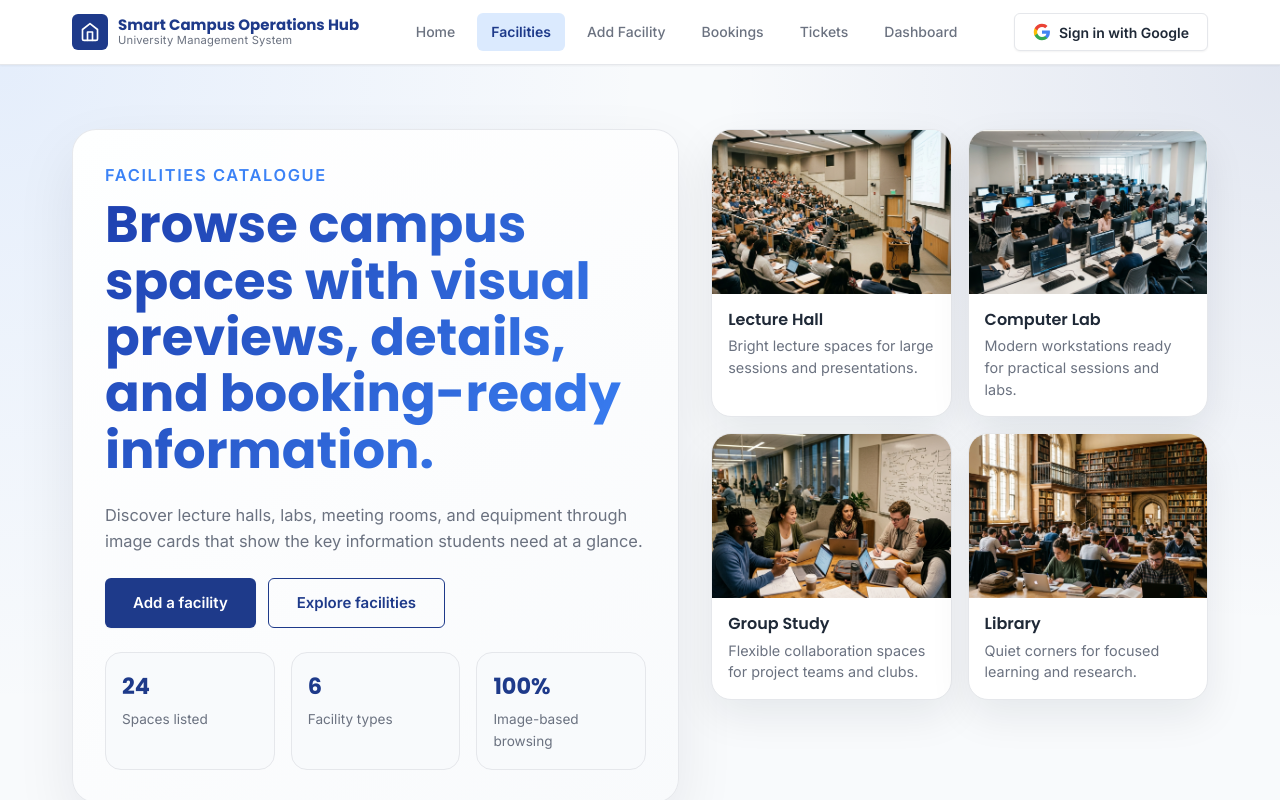
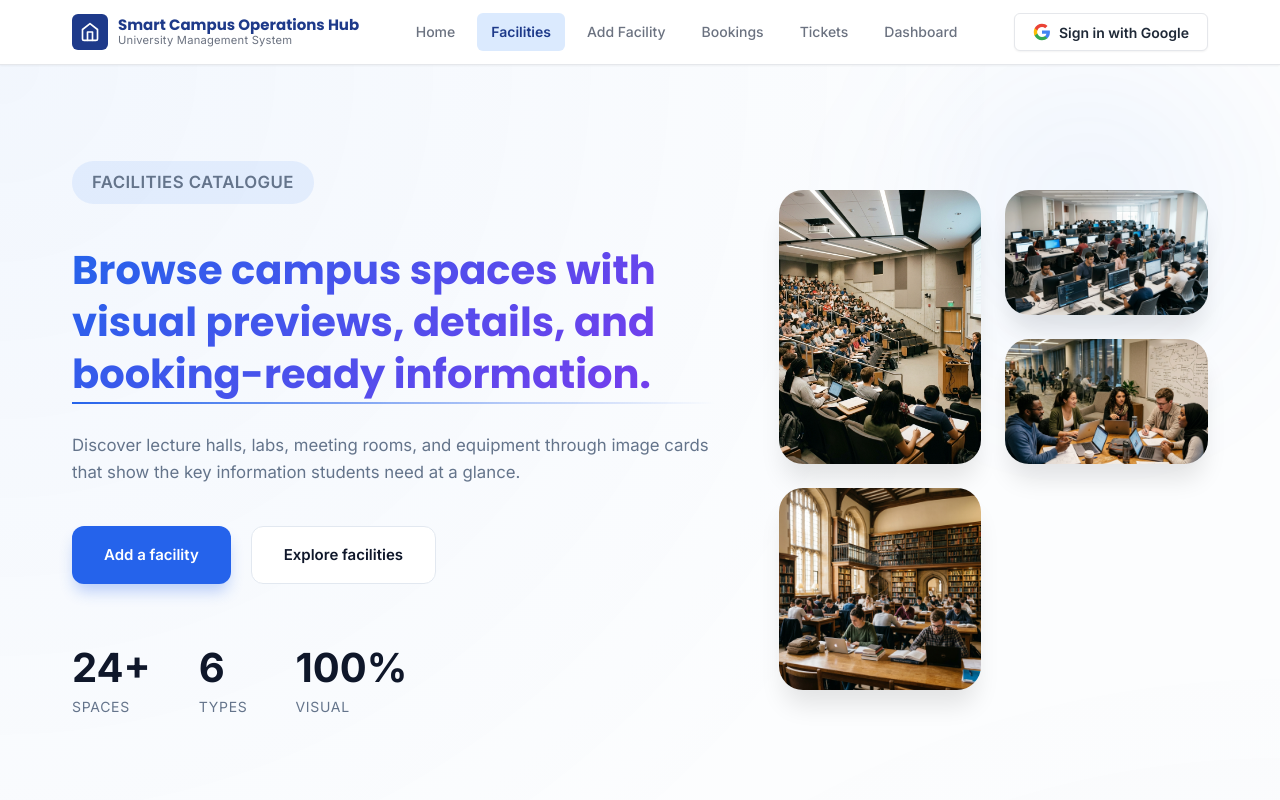
Before and after one commit to Surath-Gayanatha/it3030-paf-2026-smart-campus-group426, a React (Vite) app in the folder frontend/: page /resources in a window 1280 px wide. Shown: the top 800 px of the page. Built offline with nearby package versions, Linux system fonts and the light colour scheme; no server answers.

Commit message:
style: refine facilities headline with medium size and elegant reveal animation

```diff
--- a/frontend/src/pages/Resources.css
+++ b/frontend/src/pages/Resources.css
@@ -1,151 +1,356 @@
 .resources-page {
   min-height: 100vh;
   background:
-    radial-gradient(circle at top left, rgba(59, 130, 246, 0.10), transparent 32%),
-    radial-gradient(circle at top right, rgba(30, 58, 138, 0.10), transparent 28%),
-    var(--color-surface, #f8fafc);
-  padding-bottom: 4rem;
+    radial-gradient(circle at 0% 0%, rgba(59, 130, 246, 0.05) 0%, transparent 50%),
+    radial-gradient(circle at 100% 100%, rgba(30, 58, 138, 0.05) 0%, transparent 50%),
+    #fcfdfe;
+  padding-bottom: 5rem;
+  overflow-x: hidden;
 }
 
 .facility-hero {
-  padding: 4rem 0 2rem;
+  padding: 6rem 0 4rem;
+  position: relative;
+}
+
+.facility-hero::before {
+  content: '';
+  position: absolute;
+  top: -10%;
+  right: -5%;
+  width: 40%;
+  height: 60%;
+  background: radial-gradient(circle, rgba(59, 130, 246, 0.08) 0%, transparent 70%);
+  filter: blur(60px);
+  z-index: 0;
 }
 
 .facility-hero__layout {
   display: grid;
-  grid-template-columns: 1.1fr 0.9fr;
-  gap: 2rem;
-  align-items: start;
+  grid-template-columns: 1.2fr 0.8fr;
+  gap: 4rem;
+  align-items: center;
+  position: relative;
+  z-index: 1;
 }
 
 .facility-hero__copy {
-  padding: 2rem;
-  border-radius: 1.5rem;
-  background: linear-gradient(145deg, rgba(255,255,255,0.95), rgba(248,250,252,0.95));
-  border: 1px solid rgba(229, 231, 235, 0.9);
-  box-shadow: 0 24px 60px rgba(15, 23, 42, 0.08);
+  padding: 0;
+  background: transparent;
+  border: none;
+  box-shadow: none;
+}
+
+.section-label {
+  display: inline-block;
+  padding: 0.5rem 1.25rem;
+  background: rgba(59, 130, 246, 0.1);
+  color: #2563eb;
+  border-radius: 2rem;
+  font-weight: 600;
+  font-size: 0.875rem;
+  margin-bottom: 1.5rem;
+  letter-spacing: 0.025em;
+  text-transform: uppercase;
 }
 
 .facility-hero__copy h1 {
-  font-size: clamp(2.25rem, 4vw, 4rem);
-  line-height: 1.1;
-  margin: 0.5rem 0 1.5rem;
-  font-weight: 800;
-  background: linear-gradient(135deg, #1e40af 0%, #3b82f6 100%);
+  font-size: clamp(1.75rem, 3.5vw, 2.5rem); /* Medium size as requested */
+  line-height: 1.3;
+  margin-bottom: 2rem;
+  font-weight: 700;
+  color: #0f172a;
+  background: linear-gradient(135deg, #2563eb 0%, #7c3aed 100%);
   -webkit-background-clip: text;
   -webkit-text-fill-color: transparent;
-  animation: slideUpFade 0.8s ease-out forwards;
+  position: relative;
+  display: inline-block;
+  animation: elegantReveal 1.2s cubic-bezier(0.77, 0, 0.175, 1) forwards;
 }
 
-@keyframes slideUpFade {
-  from {
+.facility-hero__copy h1::after {
+  content: '';
+  position: absolute;
+  left: 0;
+  bottom: -4px;
+  width: 0;
+  height: 2px;
+  background: linear-gradient(90deg, #2563eb, transparent);
+  animation: lineExpand 1s ease-out 0.8s forwards;
+}
+
+@keyframes elegantReveal {
+  0% {
     opacity: 0;
-    transform: translateY(20px);
+    transform: translateX(-30px);
+    letter-spacing: -2px;
   }
-  to {
+  100% {
     opacity: 1;
-    transform: translateY(0);
+    transform: translateX(0);
+    letter-spacing: normal;
   }
 }
 
-.facility-hero__copy p {
-  max-width: 62ch;
-  font-size: 1.025rem;
-  animation: fadeIn 1s ease-out 0.3s both;
+@keyframes lineExpand {
+  to { width: 100%; }
 }
 
-@keyframes fadeIn {
-  from { opacity: 0; }
-  to { opacity: 1; }
+.facility-hero__copy p {
+  font-size: 1.05rem;
+  line-height: 1.6;
+  color: #64748b;
+  margin-bottom: 2.5rem;
+  animation: fadeIn 1s ease-out 0.6s both;
 }
 
 .facility-hero__actions {
   display: flex;
-  flex-wrap: wrap;
-  gap: 0.75rem;
-  margin-top: 1.5rem;
+  gap: 1.25rem;
+  margin-top: 0;
+  animation: slideUpFade 0.8s cubic-bezier(0.16, 1, 0.3, 1) 0.2s both;
+}
+
+.btn-primary {
+  padding: 1rem 2rem;
+  background: #2563eb;
+  color: white;
+  border-radius: 0.75rem;
+  font-weight: 600;
+  transition: all 0.3s ease;
+  box-shadow: 0 10px 15px -3px rgba(37, 99, 235, 0.3);
+}
+
+.btn-primary:hover {
+  transform: translateY(-2px);
+  box-shadow: 0 20px 25px -5px rgba(37, 99, 235, 0.4);
+  background: #1d4ed8;
+}
+
+.btn-secondary {
+  padding: 1rem 2rem;
+  background: white;
+  color: #0f172a;
+  border: 1px solid #e2e8f0;
+  border-radius: 0.75rem;
+  font-weight: 600;
+  transition: all 0.3s ease;
+}
+
+.btn-secondary:hover {
+  background: #f8fafc;
+  border-color: #cbd5e1;
+  transform: translateY(-2px);
 }
 
 .facility-hero__stats {
-  display: grid;
-  grid-template-columns: repeat(3, minmax(0, 1fr));
-  gap: 1rem;
-  margin-top: 1.5rem;
+  display: flex;
+  gap: 3rem;
+  margin-top: 4rem;
+  animation: fadeIn 1s ease-out 0.5s both;
 }
 
 .facility-hero__stat {
-  padding: 1rem;
-  border-radius: 1rem;
-  background: #f8fafc;
-  border: 1px solid #e5e7eb;
+  padding: 0;
+  background: transparent;
+  border: none;
+  display: flex;
+  flex-direction: column;
 }
 
 .facility-hero__stat strong {
-  display: block;
-  font-family: 'Poppins', sans-serif;
-  font-size: 1.4rem;
-  color: var(--color-primary);
+  font-size: 2.5rem;
+  color: #0f172a;
+  line-height: 1;
 }
 
 .facility-hero__stat span {
-  display: block;
-  margin-top: 0.25rem;
-  font-size: 0.85rem;
-  color: var(--color-text-secondary);
+  font-size: 0.875rem;
+  color: #64748b;
+  text-transform: uppercase;
+  letter-spacing: 0.05em;
+  margin-top: 0.5rem;
 }
 
 .facility-hero__gallery {
   display: grid;
-  grid-template-columns: repeat(2, minmax(0, 1fr));
-  gap: 1rem;
+  grid-template-columns: 1fr 1fr;
+  grid-template-rows: 1fr 1fr;
+  gap: 1.5rem;
+  height: 500px;
+  animation: scaleIn 1s cubic-bezier(0.16, 1, 0.3, 1) both;
 }
 
 .facility-hero__card {
+  position: relative;
+  border-radius: 1.5rem;
   overflow: hidden;
-  border-radius: 1.25rem;
-  background: white;
-  border: 1px solid #e5e7eb;
-  box-shadow: 0 16px 40px rgba(15, 23, 42, 0.08);
+  box-shadow: 0 20px 25px -5px rgba(0, 0, 0, 0.1);
+  transition: all 0.5s cubic-bezier(0.16, 1, 0.3, 1);
 }
 
+.facility-hero__card:nth-child(1) { grid-row: span 2; }
+.facility-hero__card:nth-child(4) { grid-column: span 1; }
+
 .facility-hero__card img {
-  aspect-ratio: 16 / 11;
+  width: 100%;
+  height: 100%;
   object-fit: cover;
+  transition: transform 0.7s cubic-bezier(0.16, 1, 0.3, 1);
 }
 
 .facility-hero__card div {
-  padding: 1rem;
+  position: absolute;
+  bottom: 0;
+  left: 0;
+  right: 0;
+  padding: 1.5rem;
+  background: linear-gradient(to top, rgba(15, 23, 42, 0.9), transparent);
+  color: white;
+  transform: translateY(10px);
+  opacity: 0;
+  transition: all 0.4s ease;
+}
+
+.facility-hero__card:hover {
+  transform: scale(1.02) translateY(-5px);
+  box-shadow: 0 25px 50px -12px rgba(0, 0, 0, 0.25);
+}
+
+.facility-hero__card:hover img {
+  transform: scale(1.1);
+}
+
+.facility-hero__card:hover div {
+  transform: translateY(0);
+  opacity: 1;
 }
 
 .facility-hero__card h3 {
-  font-size: 1rem;
-  margin-bottom: 0.35rem;
+  color: white;
+  font-size: 1.25rem;
+  margin-bottom: 0.25rem;
 }
 
 .facility-hero__card p {
-  font-size: 0.9rem;
-  line-height: 1.5;
+  color: rgba(255, 255, 255, 0.8);
+  font-size: 0.875rem;
+  margin: 0;
 }
 
-
-.facilities-layout {
-  margin-top: 1rem;
+@keyframes scaleIn {
+  from { opacity: 0; transform: scale(0.9); }
+  to { opacity: 1; transform: scale(1); }
 }
 
-.facility-page-intro {
-  display: flex;
-  align-items: center;
-  justify-content: space-between;
-  gap: 1rem;
-  margin-bottom: 1.25rem;
+@keyframes slideUpFade {
+  from { opacity: 0; transform: translateY(30px); }
+  to { opacity: 1; transform: translateY(0); }
 }
 
-.facility-page-intro p {
-  max-width: 60ch;
+/* Catalog Styling */
+.resource-catalog {
+  padding-top: 5rem;
 }
 
-.facility-create-page {
-  padding-bottom: 0;
+.section-header {
+  text-align: center;
+  margin-bottom: 4rem;
+}
+
+.section-title {
+  font-size: 2.5rem;
+  font-weight: 800;
+  color: #0f172a;
+  margin-bottom: 1rem;
+}
+
+.section-subtitle {
+  color: #64748b;
+  font-size: 1.125rem;
+}
+
+.filter-bar {
+  background: white;
+  padding: 1.5rem;
+  border-radius: 1.25rem;
+  box-shadow: 0 4px 6px -1px rgba(0, 0, 0, 0.05), 0 10px 15px -3px rgba(0, 0, 0, 0.1);
+  display: grid;
+  grid-template-columns: repeat(3, 1fr);
+  gap: 2rem;
+  margin-bottom: 4rem;
+  border: 1px solid #f1f5f9;
+}
+
+.filter-group label {
+  display: block;
+  font-size: 0.75rem;
+  font-weight: 700;
+  color: #64748b;
+  text-transform: uppercase;
+  margin-bottom: 0.75rem;
+  letter-spacing: 0.05em;
+}
+
+.filter-group select,
+.filter-group input {
+  width: 100%;
+  padding: 0.75rem 1rem;
+  background: #f8fafc;
+  border: 1px solid #e2e8f0;
+  border-radius: 0.5rem;
+  font-size: 1rem;
+  color: #1e293b;
+  transition: all 0.2s ease;
+}
+
+.filter-group select:focus,
+.filter-group input:focus {
+  outline: none;
+  background: white;
+  border-color: #2563eb;
+  box-shadow: 0 0 0 4px rgba(37, 99, 235, 0.1);
+}
+
+.resource-grid {
+  display: grid;
+  grid-template-columns: repeat(auto-fill, minmax(340px, 1fr));
+  gap: 2.5rem;
+}
+
+/* Resource Card refinements */
+.resource-card {
+  background: white;
+  border-radius: 1.25rem;
+  overflow: hidden;
+  border: 1px solid #f1f5f9;
+  transition: all 0.3s ease;
+}
+
+.resource-card:hover {
+  transform: translateY(-8px);
+  box-shadow: 0 20px 25px -5px rgba(0, 0, 0, 0.1);
+}
+
+@media (max-width: 1024px) {
+  .facility-hero__layout {
+    grid-template-columns: 1fr;
+    gap: 3rem;
+  }
+  .facility-hero__gallery {
+    height: 400px;
+  }
+}
+
+@media (max-width: 768px) {
+  .filter-bar {
+    grid-template-columns: 1fr;
+    gap: 1rem;
+  }
+  .facility-hero__stats {
+    gap: 1.5rem;
+    flex-wrap: wrap;
+  }
 }
 
 .facility-create-hero {
--- a/frontend/src/pages/Resources.jsx
+++ b/frontend/src/pages/Resources.jsx
@@ -27,9 +27,9 @@ const featuredFacilities = [
 ];
 
 const stats = [
-  { value: '24', label: 'Spaces listed' },
-  { value: '6', label: 'Facility types' },
-  { value: '100%', label: 'Image-based browsing' },
+  { value: '24+', label: 'Spaces' },
+  { value: '6', label: 'Types' },
+  { value: '100%', label: 'Visual' },
 ];
 
 const Resources = () => {
```
